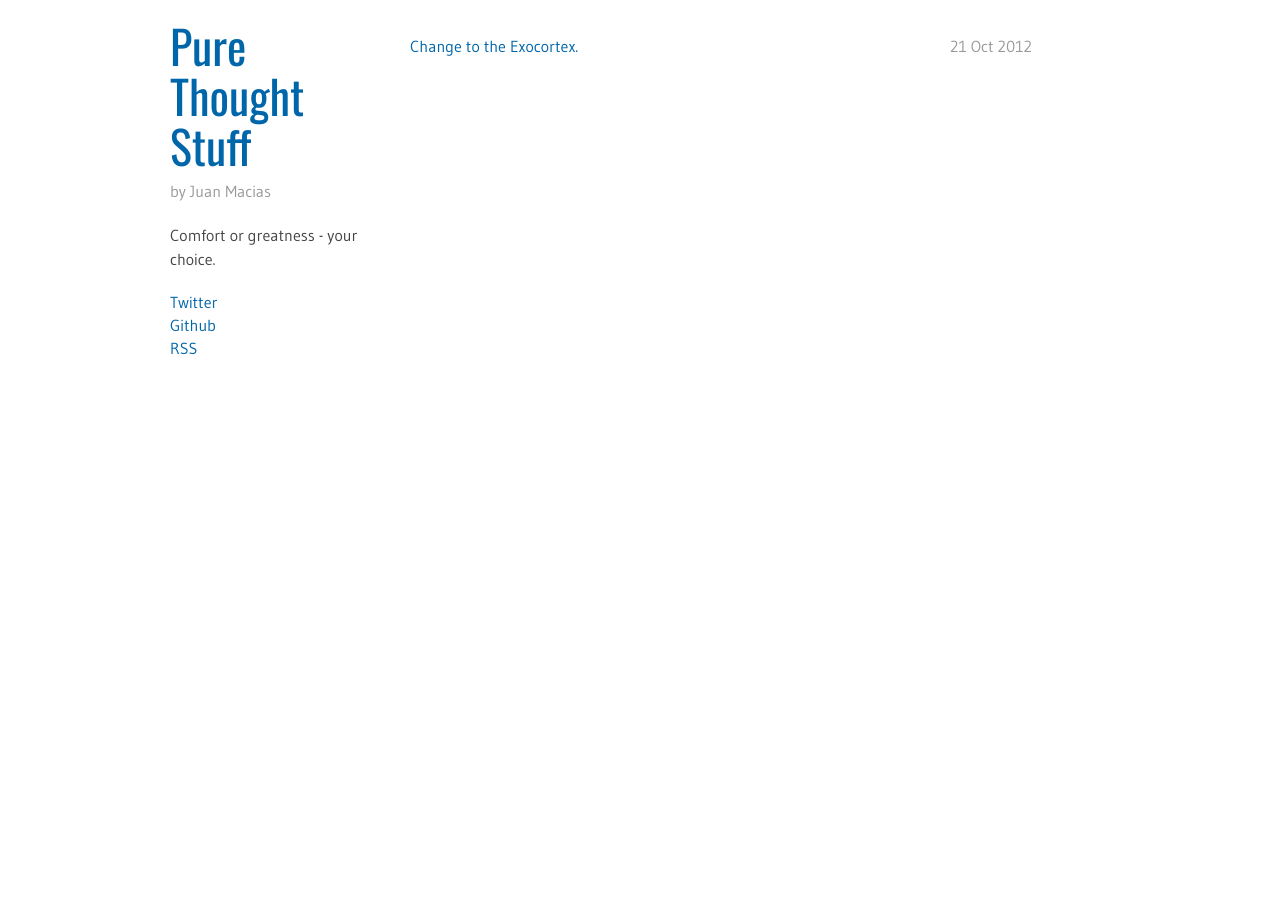
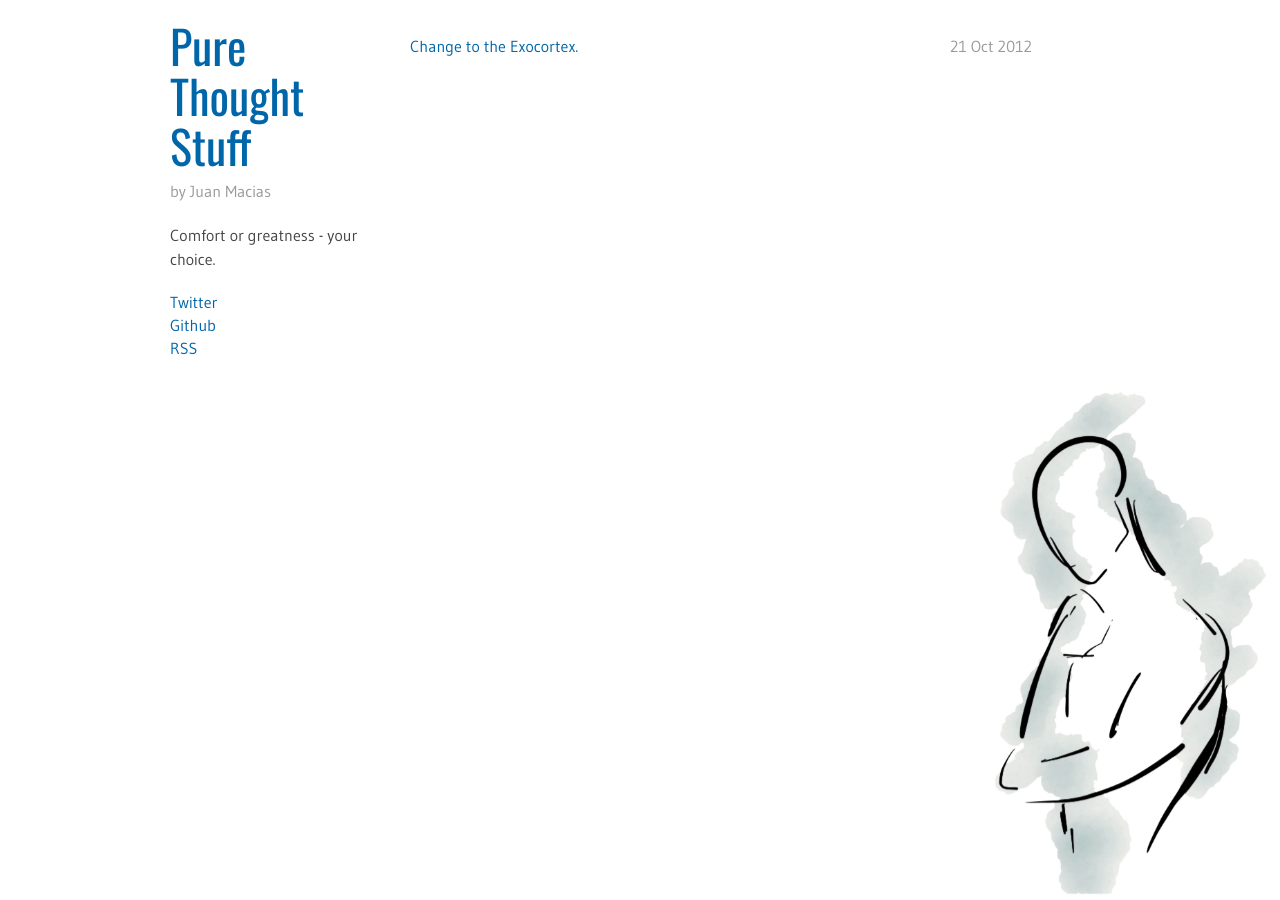
Before and after one commit to jmacias/jmacias.github.com, a Jekyll site: the page built from index.html, in a window 1280 px wide. Built offline with Jekyll 4.4.1, drawn with Linux system fonts in a browser that asks for light colours; Markdown is read by kramdown in place of the engine named in the settings.

Commit message:
Add Pure Thought Stuff image

```diff
--- a/index.html
+++ b/index.html
@@ -11,3 +11,4 @@ title: Pure Thought Stuff by Juan Macias
     </li>
   {% endfor %}
 </ul>
+<img class="bg" src="/static/images/Pure-Thought-Stuff.jpg" >
--- a/static/css/base.css
+++ b/static/css/base.css
@@ -122,7 +122,12 @@
 	img {
 		max-width: 100%;
 		height: auto; }
-
+	img.bg {
+		max-width: 25%;
+		position: fixed;
+		height: auto;
+		right: 0px;
+		bottom: 0px; }
 
 /* #Buttons
 ================================================== */
```
Also changed, not shown: static/images/Pure-Thought-Stuff.jpg (added).
